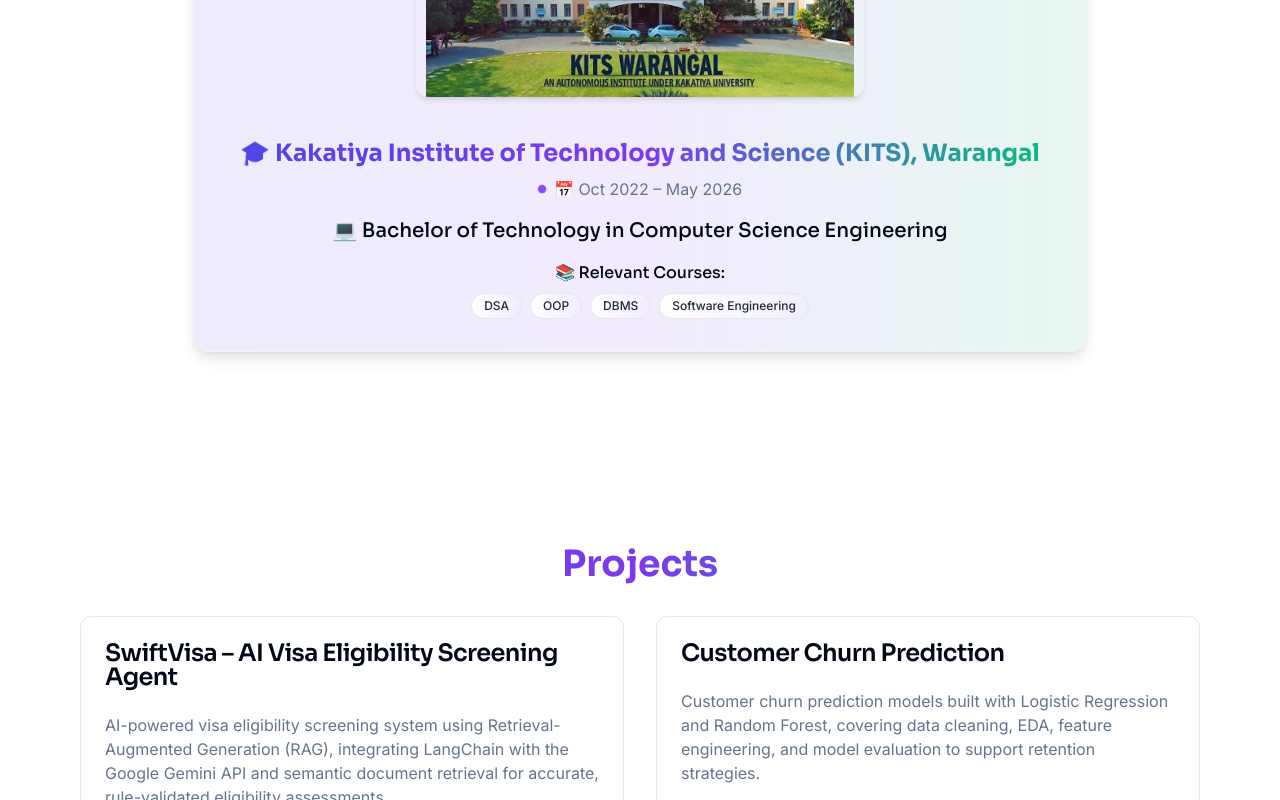
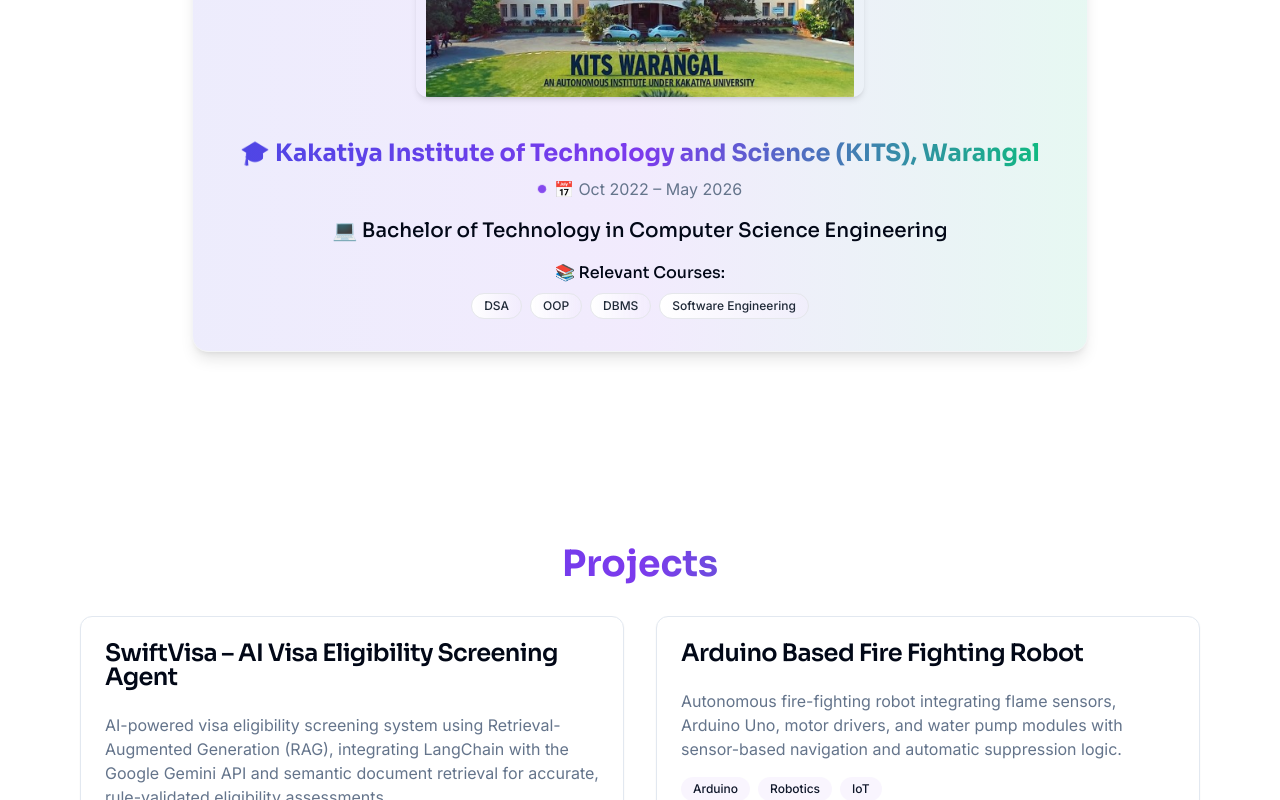
Before and after one commit to akhiranandan2003/portfolio, a React (Vite) app: page / in a window 1280 px wide. Shown: the part 2000-2800 px from the top of the page. Built offline with nearby package versions, Linux system fonts and the light colour scheme.

Commit message:
Remove outdated portfolio projects

```diff
--- a/src/components/ProjectsSection.tsx
+++ b/src/components/ProjectsSection.tsx
@@ -1,4 +1,3 @@
-
 import { useRef, useState, useEffect } from 'react';
 import { Card, CardContent, CardFooter, CardHeader, CardTitle } from "@/components/ui/card";
 import { Button } from "@/components/ui/button";
@@ -18,24 +17,6 @@ const projects: Project[] = [
     description: "AI-powered visa eligibility screening system using Retrieval-Augmented Generation (RAG), integrating LangChain with the Google Gemini API and semantic document retrieval for accurate, rule-validated eligibility assessments.",
     githubUrl: "https://github.com/akhiranandan2003/ai_swift_visa_screening_test",
     tags: ["RAG", "LangChain", "Gemini API"]
-  },
-  {
-    title: "Customer Churn Prediction",
-    description: "Customer churn prediction models built with Logistic Regression and Random Forest, covering data cleaning, EDA, feature engineering, and model evaluation to support retention strategies.",
-    githubUrl: "https://github.com/akhiranandan2003/Customer-Churn-Prediction",
-    tags: ["Machine Learning", "Python", "EDA"]
-  },
-  {
-    title: "HandsMen Threads CRM Solution",
-    description: "Salesforce CRM solution streamlining customer and service management workflows, with custom objects, automation, Lightning Web Components (LWC), and optimized SOQL queries.",
-    githubUrl: "https://github.com/akhiranandan2003/HandsmenThreadproject",
-    tags: ["Salesforce", "Apex", "LWC"]
-  },
-  {
-    title: "Social Media Platform",
-    description: "Full-stack social media application built on the MERN stack with authentication, post management, likes, comments, and modular middleware-based backend architecture.",
-    githubUrl: "https://github.com/akhiranandan2003/social-media-app",
-    tags: ["MERN", "React", "MongoDB"]
   },
   {
     title: "Arduino Based Fire Fighting Robot",
```
